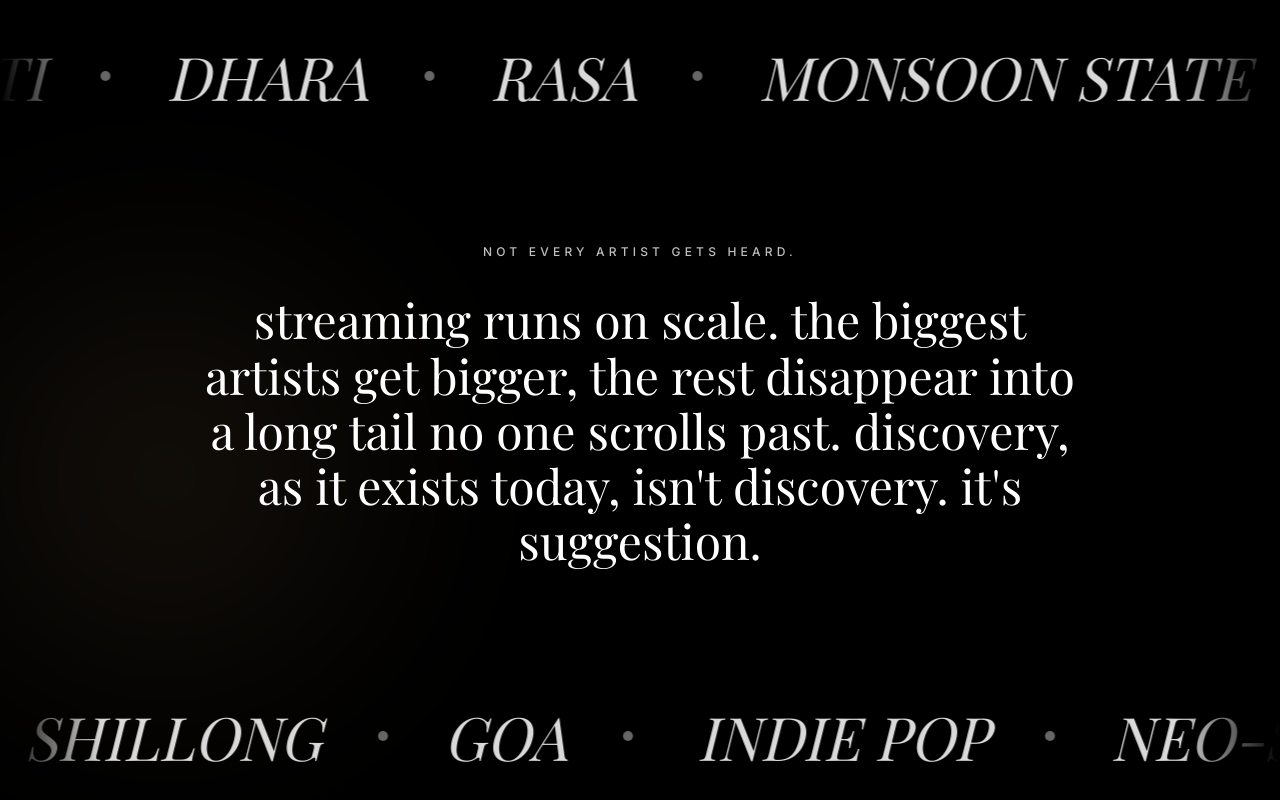
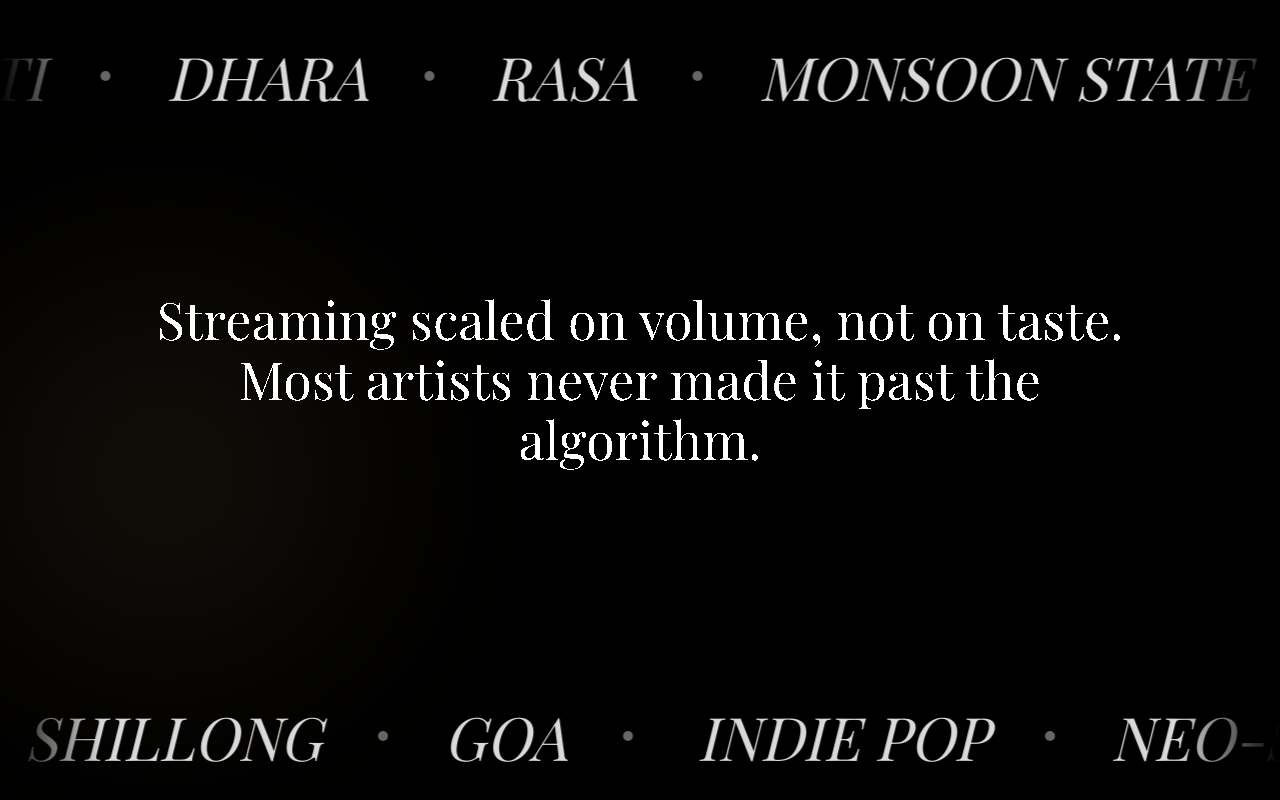
Before and after one commit to Yamesa-music/Yamesa-landing-page, a Next.js app: page / in a window 1280 px wide. Shown: the part 983-1783 px from the top of the page. Built offline with nearby package versions, Linux system fonts and the light colour scheme.

Commit message:
feat: replace Beats with streamlined chunks for improved marquee effect in About component

```diff
--- a/src/components/About.tsx
+++ b/src/components/About.tsx
@@ -2,22 +2,10 @@
 
 import { useEffect, useRef } from "react";
 
-const BEATS = [
-  {
-    kicker: "Not Every Artist Gets Heard.",
-    body:
-      "streaming runs on scale. the biggest artists get bigger, the rest disappear into a long tail no one scrolls past. discovery, as it exists today, isn't discovery. it's suggestion.",
-  },
-  {
-    kicker: "Curation, Not Computation.",
-    body:
-      "every artist on Yamesa is vetted, not matched. no payola, no algorithm steering, no feed designed to keep you scrolling past the music. real people, listening to real music, betting on who's next.",
-  },
-  {
-    kicker: "Hear It First.",
-    body:
-      "the artists you find here haven't been validated by a chart yet. you're not catching up to someone else's taste. you're hearing them first. so is everyone else.",
-  },
+const CHUNKS = [
+  "Streaming scaled on volume, not on taste. Most artists never made it past the algorithm.",
+  "Yamesa is curated music discovery. Every artist is handpicked by real ears, not ranked by plays.",
+  "Hear tomorrow's favorites before the charts do. No payola, no autoplay, no algorithm in the way.",
 ];
 
 const ARTISTS = [
@@ -58,27 +46,6 @@ const TAGS = [
   "SHILLONG",
   "GOA",
 ];
-
-type FadeWindow = {
-  in0: number;
-  in1: number;
-  out0: number;
-  out1: number;
-};
-
-const FADE_WINDOWS: FadeWindow[] = [
-  { in0: 0,    in1: 0,    out0: 0.30, out1: 0.42 },
-  { in0: 0.30, in1: 0.42, out0: 0.60, out1: 0.72 },
-  { in0: 0.60, in1: 0.72, out0: 999,  out1: 999  },
-];
-
-function chunkOpacity(p: number, w: FadeWindow) {
-  if (p < w.in0) return 0;
-  if (p < w.in1) return (p - w.in0) / Math.max(0.0001, w.in1 - w.in0);
-  if (p < w.out0) return 1;
-  if (p < w.out1) return 1 - (p - w.out0) / Math.max(0.0001, w.out1 - w.out0);
-  return 0;
-}
 
 function Marquee({
   items,
@@ -126,7 +93,8 @@ function Marquee({
 
 export default function About() {
   const sectionRef = useRef<HTMLElement>(null);
-  const chunkRefs = useRef<(HTMLDivElement | null)[]>([]);
+  const text1Ref = useRef<HTMLSpanElement>(null);
+  const text2Ref = useRef<HTMLSpanElement>(null);
 
   useEffect(() => {
     const section = sectionRef.current;
@@ -135,18 +103,48 @@ export default function About() {
     let rafId = 0;
     const update = () => {
       rafId = 0;
+      const c1 = text1Ref.current;
+      const c2 = text2Ref.current;
+      if (!c1 || !c2) return;
+
       const rect = section.getBoundingClientRect();
       const vh = window.innerHeight;
       const total = Math.max(1, rect.height - vh);
       const scrolled = -rect.top;
-      const p = Math.max(0, Math.min(1, scrolled / total));
+      const progress = Math.max(0, Math.min(1, scrolled / total));
 
-      for (let i = 0; i < chunkRefs.current.length; i++) {
-        const el = chunkRefs.current[i];
-        if (!el) continue;
-        el.style.opacity = String(chunkOpacity(p, FADE_WINDOWS[i]));
+      const segments = CHUNKS.length - 1;
+      const scaled = Math.min(progress * segments, segments - 0.0001);
+      const segIdx = Math.floor(scaled);
+      const localProgress = scaled - segIdx;
+
+      let fraction: number;
+      if (localProgress < 0.25) fraction = 0;
+      else if (localProgress > 0.75) fraction = 1;
+      else fraction = (localProgress - 0.25) / 0.5;
+
+      c1.textContent = CHUNKS[segIdx] ?? "";
+      c2.textContent = CHUNKS[segIdx + 1] ?? "";
+
+      if (fraction === 0) {
+        c1.style.filter = "none";
+        c1.style.opacity = "1";
+        c2.style.filter = "none";
+        c2.style.opacity = "0";
+      } else if (fraction === 1) {
+        c1.style.filter = "none";
+        c1.style.opacity = "0";
+        c2.style.filter = "none";
+        c2.style.opacity = "1";
+      } else {
+        const inv = 1 - fraction;
+        c1.style.filter = `blur(${Math.min(8 / inv - 8, 100)}px)`;
+        c1.style.opacity = String(Math.pow(inv, 0.4));
+        c2.style.filter = `blur(${Math.min(8 / fraction - 8, 100)}px)`;
+        c2.style.opacity = String(Math.pow(fraction, 0.4));
       }
     };
+
     const onScroll = () => {
       if (rafId) return;
       rafId = requestAnimationFrame(update);
@@ -196,27 +194,34 @@ export default function About() {
         </div>
 
         <div className="relative flex flex-1 items-center justify-center px-6 md:px-10">
-          {BEATS.map((beat, i) => (
-            <div
-              key={i}
-              ref={(el) => {
-                chunkRefs.current[i] = el;
-              }}
-              className="absolute inset-0 flex flex-col items-center justify-center text-center"
-              style={{
-                opacity: i === 0 ? 1 : 0,
-                transition: "opacity 140ms linear",
-                willChange: "opacity",
-              }}
-            >
-              <div className="mb-6 font-sans text-[11px] font-medium tracking-[0.35em] text-white/75 uppercase md:mb-8 md:text-xs">
-                {beat.kicker}
-              </div>
-              <p className="max-w-4xl font-display text-2xl leading-[1.22] text-white md:text-4xl md:leading-[1.18] lg:text-5xl lg:leading-[1.15]">
-                {beat.body}
-              </p>
-            </div>
-          ))}
+          <div
+            className="relative mx-auto h-[4.5em] w-full max-w-5xl text-center font-display text-2xl leading-[1.2] text-white md:text-4xl lg:text-[3.25rem] lg:leading-[1.15]"
+            style={{ filter: "url(#about-morph-threshold) blur(0.6px)" }}
+          >
+            <span
+              ref={text1Ref}
+              className="absolute inset-x-0 top-0 inline-block w-full"
+            />
+            <span
+              ref={text2Ref}
+              className="absolute inset-x-0 top-0 inline-block w-full"
+            />
+          </div>
+
+          <svg aria-hidden="true" className="fixed h-0 w-0">
+            <defs>
+              <filter id="about-morph-threshold">
+                <feColorMatrix
+                  in="SourceGraphic"
+                  type="matrix"
+                  values="1 0 0 0 0
+                          0 1 0 0 0
+                          0 0 1 0 0
+                          0 0 0 255 -140"
+                />
+              </filter>
+            </defs>
+          </svg>
         </div>
 
         <div className="relative py-8 md:py-10">
```
